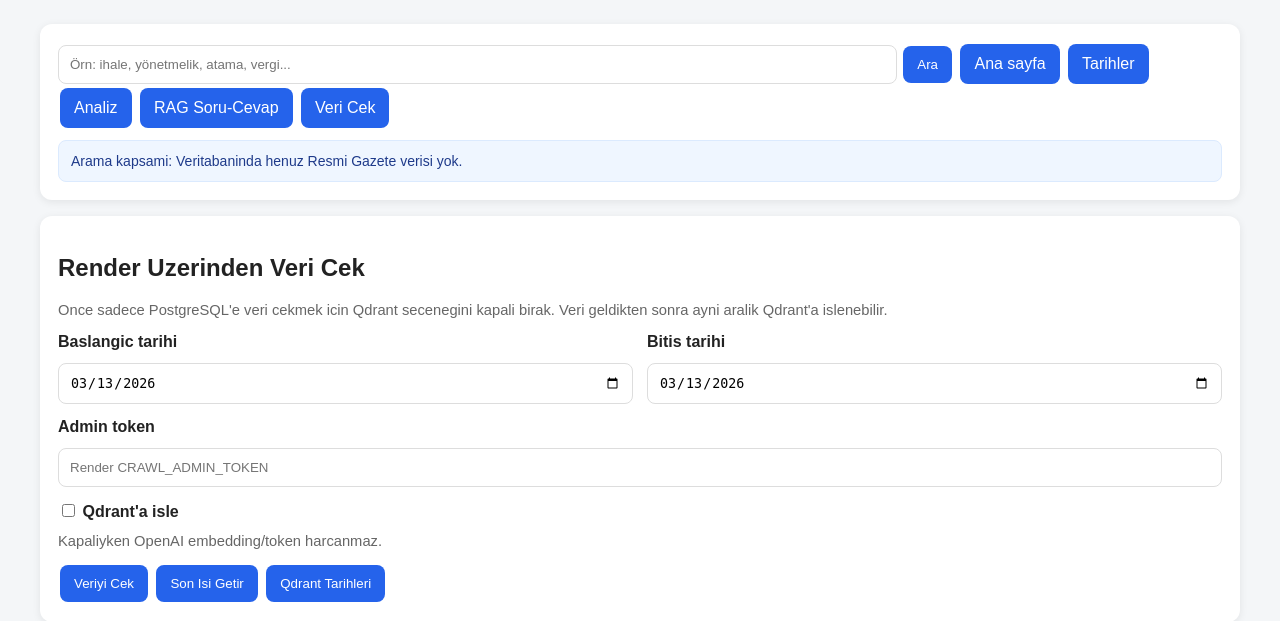
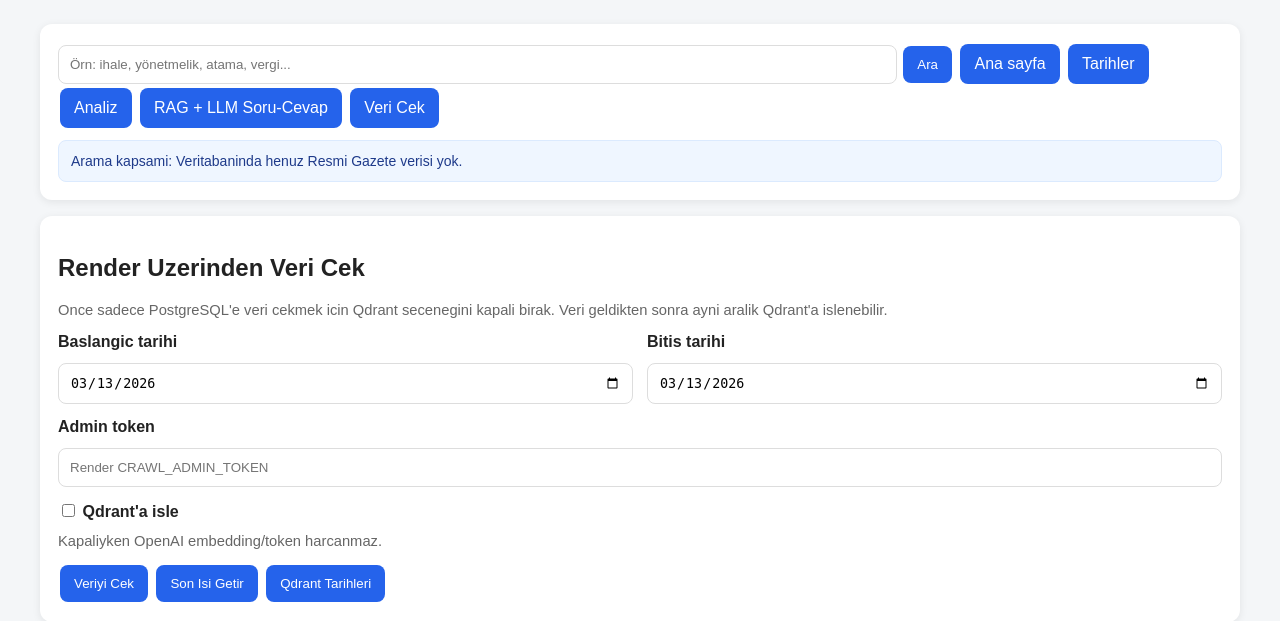
Before and after one commit to hakanozcan0717-boop/resmi-gazete-rev1, a Flask app: page /admin in a window 1280 px wide. Shown: the part 132-753 px from the top of the page. Run offline with Flask 3, Linux system fonts and the light colour scheme; data that the repository does not hold is empty; some libraries are stand-ins or nearby versions.

Commit message:
Rename RAG nav button

```diff
--- a/web/templates/base.html
+++ b/web/templates/base.html
@@ -55,7 +55,7 @@
             <a class="btn" href="/">Ana sayfa</a>
             <a class="btn" href="/dates">Tarihler</a>
             <a class="btn" href="/stats">Analiz</a>
-            <a class="btn" href="/rag">RAG Soru-Cevap</a>
+            <a class="btn" href="/rag">RAG + LLM Soru-Cevap</a>
             <a class="btn" href="/admin">Veri Cek</a>
         </form>
         <div class="coverage-bar">
```
